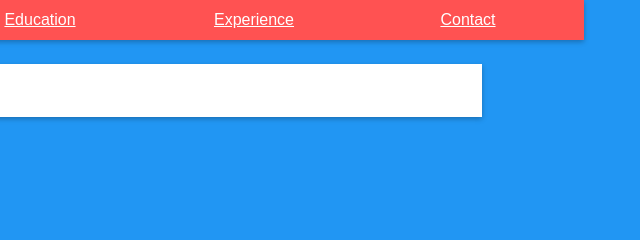
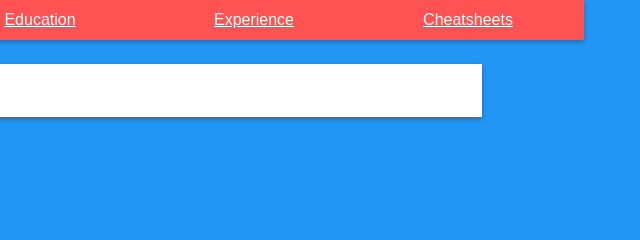
Before and after one commit to H12/H12.github.io, a plain HTML site: page blog/blog-template.html in a window 1280 px wide. Shown: the top 240 px of the page, 600-1240 px from the left. Drawn offline with Linux system fonts and the light colour scheme.

Commit message:
Add cheatsheet link to blog entries

```diff
--- a/blog/blog-template.html
+++ b/blog/blog-template.html
@@ -13,7 +13,7 @@
       <td class="nav"><a href="./index.html">Blog</a></td>
       <td class="nav"><a href="../construction/index.html">Education</a></td>
       <td class="nav"><a href="../construction/index.html">Experience</a></td>
-      <td class="nav"><a href="../construction/index.html">Contact</a></td>
+      <td class="nav"><a href="../cheatsheets/index.html">Cheatsheets</a></td>
     </tr>
   </table>
 </header>
```
Also changed, not shown: blog/c1-chefs-kitchen.html (+1 -1 lines), blog/c3-thinking-style.html (+1 -1 lines), blog/c4-tech-issues.html (+1 -1 lines), blog/c5-feedback.html (+1 -1 lines), blog/c6-stereotype-threat.html (+1 -1 lines), blog/c7-values.html (+1 -1 lines), blog/c8-conflict.html (+1 -1 lines), blog/index.html (+1 -1 lines), blog/t1-git-blog.html (+1 -1 lines), blog/t2-css-design.html (+1 -1 lines), blog/t3-arrays-hashes.html (+1 -1 lines), blog/t4-enumerable-methods.html (+1 -1 lines), blog/t5-ruby-classes.html (+1 -1 lines), blog/t6-oop-concepts.html (+1 -1 lines), 2 more files.
